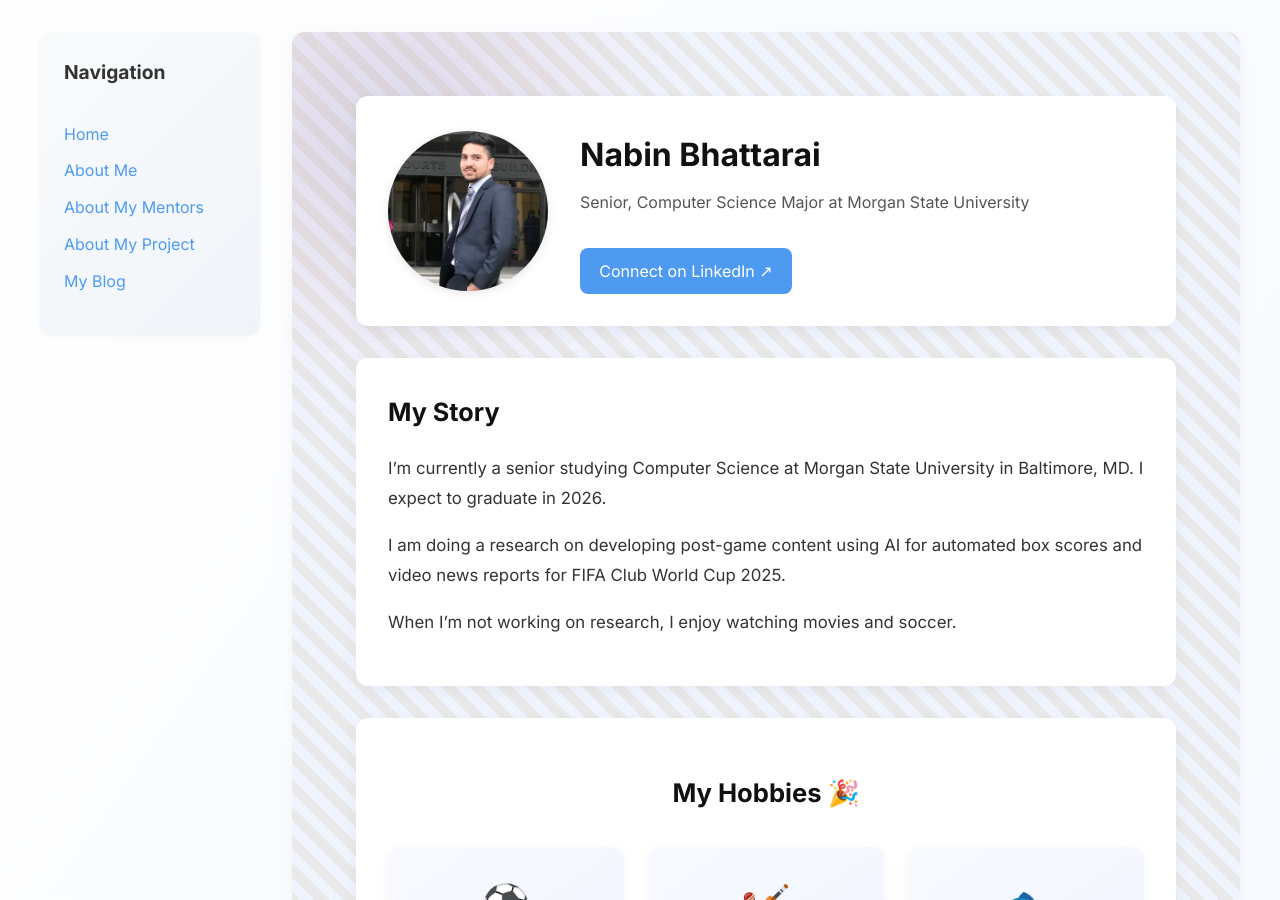
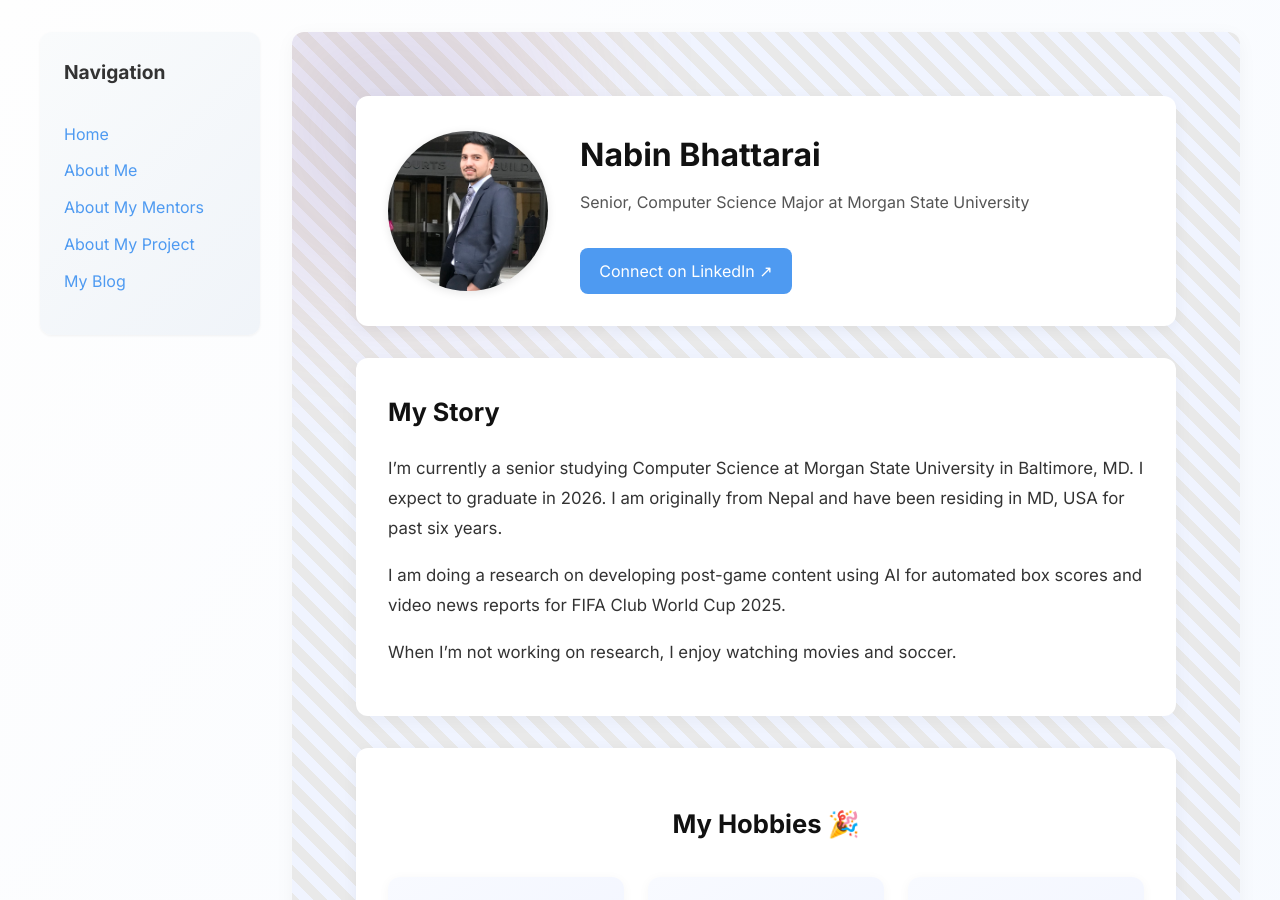
Before and after one commit to bhattarainabin2055/bhattarainabin2055.github.io, a Jekyll site: the page built from pages/about-me.md, in a window 1280 px wide and 900 px high. Built offline with Jekyll 4.4.1, drawn with Linux system fonts in a browser that asks for light colours.

Commit message:
Update about-me.md

```diff
--- a/pages/about-me.md
+++ b/pages/about-me.md
@@ -9,7 +9,7 @@ about:
   image: assets/IMG_7412.jpg
   linkedin: https://www.linkedin.com/in/nabin-bhattarai-b01784351
   bio: |
-    I’m currently a senior studying Computer Science at Morgan State University in Baltimore, MD. I expect to graduate in 2026.
+    I’m currently a senior studying Computer Science at Morgan State University in Baltimore, MD. I expect to graduate in 2026. I am originally from Nepal and have been residing in MD, USA for past six years.
 
     I am doing a research on developing post-game content using AI for automated box scores and video news reports for FIFA Club World Cup 2025.
 
```
